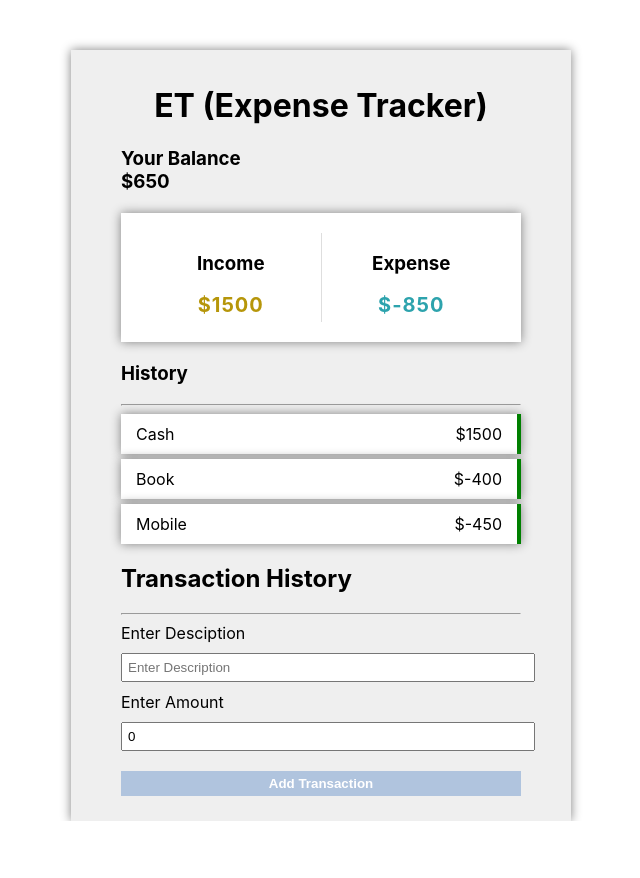
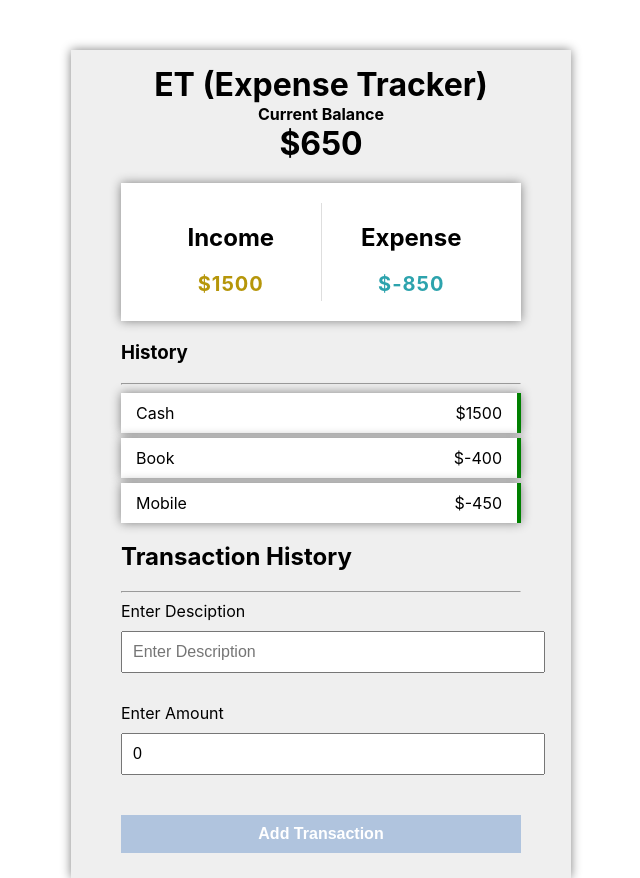
Before and after one commit to billal-ayyoob/expense-tracker, a React (Create React App) app: page / in a window 1280 px wide. Shown: the whole page, without its empty margins (319-959 px from the left). Before the commit the page ends 821 px from the top, so only its background shows below. Built offline with nearby package versions, Linux system fonts and the light colour scheme.

Commit message:
Updates more style

```diff
--- a/src/App.css
+++ b/src/App.css
@@ -35,9 +35,11 @@
   margin: 20px 0;
 }
 .transaction-form input{
+  display: block;
   width: 100%;
+  font-size: 16px;
   margin: 10px 0;
-  padding: 5px 5px;
+  padding: 10px;
 }
 
 .money.plus {
@@ -74,4 +76,10 @@
   border: 0;
   margin: 10px 0 30px;
   font-weight: 700;
+  padding: 10px;
 }
+
+.balance > h4,h1{
+  text-align: center;
+  margin: 0;
+}
--- a/src/Child.js
+++ b/src/Child.js
@@ -42,15 +42,18 @@ function Child() {
         <div className="container">
             <h1 className="text-center">ET (Expense Tracker)</h1>
 
-            <h3>Your Balance <br /> ${getIncome() + getExpense()} </h3>
+            <div className="balance">
+                <h4>Current Balance</h4>
+                <h1>${getIncome() + getExpense()}</h1>
+            </div>
 
             <div className="inc-exp-container">
                 <div>
-                    <h3>Income</h3>
+                    <h2>Income</h2>
                     <p className="money plus">${getIncome()}</p>
                 </div>
                 <div>
-                    <h3>Expense</h3>
+                    <h2>Expense</h2>
                     <p className="money minus">${getExpense()}</p>
                 </div>
             </div>
```
